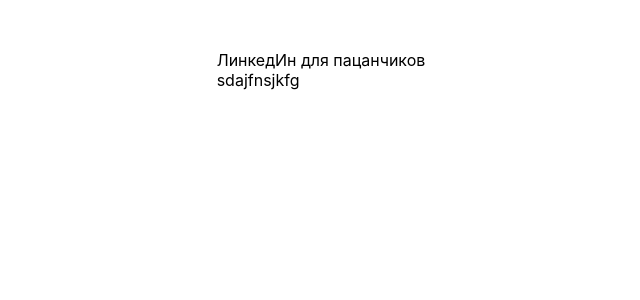
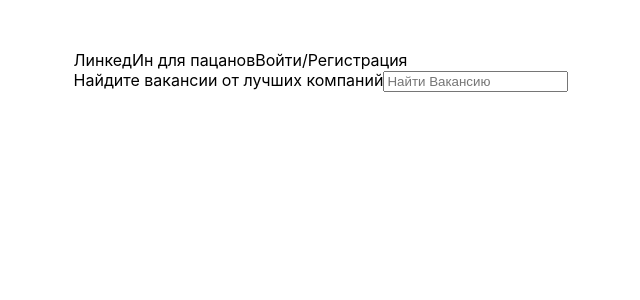
Before and after one commit to Slameich-web/ru_linked_in, a React (Vite) app in the folder client/: page /start_page in a window 1280 px wide. Shown: the top 300 px of the page, without its empty margins (319-959 px from the left). Built offline with nearby package versions, Linux system fonts and the light colour scheme.

Commit message:
Start Page development start

```diff
--- a/client/src/pages/StartPage/index.tsx
+++ b/client/src/pages/StartPage/index.tsx
@@ -1,9 +1,18 @@
 import React from 'react';
+import './startPage.scss';
+
 export const StartPage = () => {
   return (
     <div>
-      <header className='header'>ЛинкедИн для пацанчиков</header>
-      <body className='body'>sdajfnsjkfg</body>
+      <header className='header'>
+        <span className='logo'>ЛинкедИн для пацанов</span>
+        <span className='headerStick'></span>
+        <span className='logSign'>Войти/Регистрация</span>
+      </header>
+      <body className='body'>
+        <span>Найдите вакансии от лучших компаний</span>
+        <input className='searchBar' placeholder='Найти Вакансию'></input>
+      </body>
     </div>
   );
 };
```
Also changed, not shown: client/src/pages/StartPage/startPage.scss (added).
